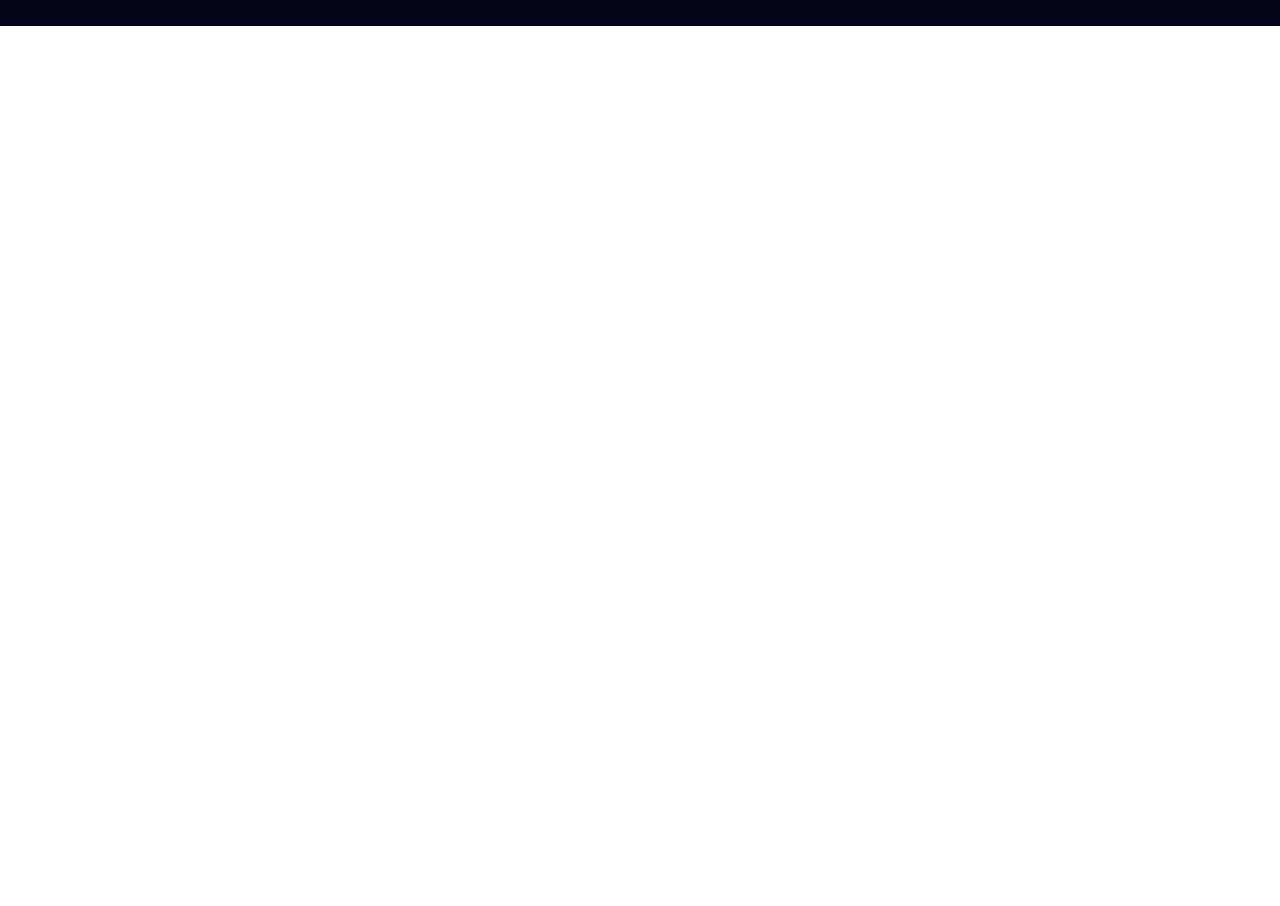
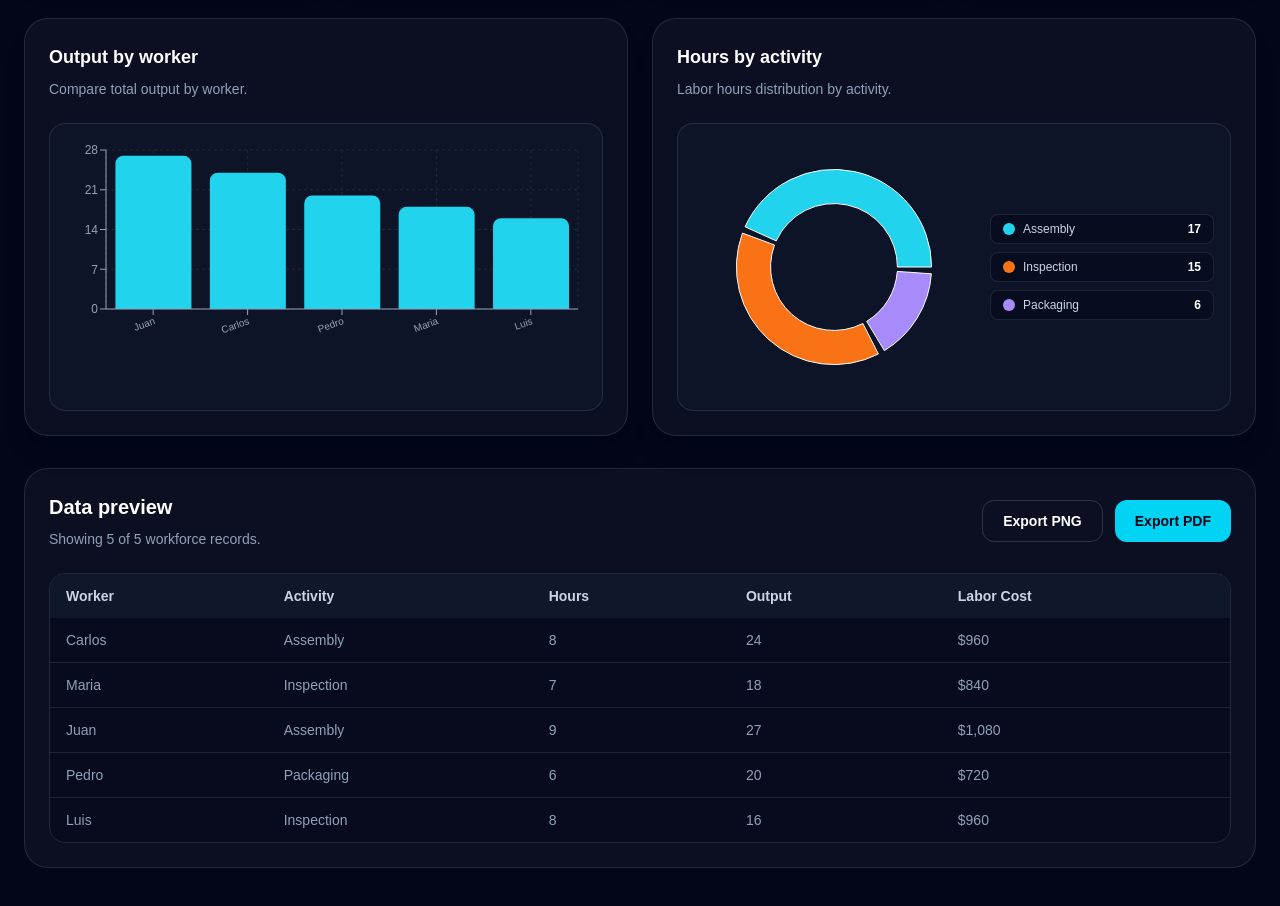
Before and after one commit to kike-Pinto/dashboard-tools-platform, a Next.js app: page /dashboard/workforce-productivity-dashboard in a window 1280 px wide. Shown: the part 1080-1986 px from the top of the page. Before the commit the page ends 1106 px from the top, so only its background shows below. Built offline with nearby package versions, Linux system fonts and the light colour scheme.

Commit message:
feat: add workforce dashboard charts and export

```diff
--- /dev/null
+++ b/src/components/dashboard/WorkforceCharts.tsx
@@ -0,0 +1,159 @@
+'use client'
+
+import { WorkforceRow } from '@/dashboards/workforce-dashboard/types'
+import {
+  Bar,
+  BarChart,
+  CartesianGrid,
+  Cell,
+  Pie,
+  PieChart,
+  ResponsiveContainer,
+  Tooltip,
+  XAxis,
+  YAxis,
+} from 'recharts'
+
+type WorkforceChartProps = {
+  data: WorkforceRow[]
+}
+
+const COLORS = [
+  '#22d3ee',
+  '#f97316',
+  '#a78bfa',
+  '#22c55e',
+  '#f43f5e',
+  '#64748b',
+]
+
+function groupOutputByWorker(data: WorkforceRow[]) {
+  const grouped = data.reduce<Record<string, number>>((acc, row) => {
+    acc[row.worker] = (acc[row.worker] || 0) + row.output
+    return acc
+  }, {})
+
+  return Object.entries(grouped)
+    .map(([worker, output]) => ({ worker, output }))
+    .sort((a, b) => b.output - a.output)
+}
+
+function groupHoursByActivity(data: WorkforceRow[]) {
+  const grouped = data.reduce<Record<string, number>>((acc, row) => {
+    acc[row.activity] = (acc[row.activity] || 0) + row.hours
+    return acc
+  }, {})
+
+  return Object.entries(grouped)
+    .map(([activity, hours]) => ({ activity, hours }))
+    .sort((a, b) => b.hours - a.hours)
+}
+
+export function OutputByWorkerChart({ data }: WorkforceChartProps) {
+  const chartData = groupOutputByWorker(data)
+
+  return (
+    <ResponsiveContainer width='100%' height='100%'>
+      <BarChart
+        data={chartData}
+        margin={{ top: 10, right: 8, left: -20, bottom: 20 }}
+      >
+        <CartesianGrid strokeDasharray='3 3' stroke='#1e293b' />
+
+        <XAxis
+          dataKey='worker'
+          stroke='#94a3b8'
+          fontSize={10}
+          angle={-20}
+          textAnchor='end'
+          height={65}
+          interval={0}
+        />
+
+        <YAxis stroke='#94a3b8' fontSize={12} />
+
+        <Tooltip
+          cursor={{ fill: 'rgba(34, 211, 238, 0.08)' }}
+          contentStyle={{
+            backgroundColor: '#020617',
+            border: '1px solid rgba(34, 211, 238, 0.25)',
+            borderRadius: '12px',
+            color: '#fff',
+          }}
+          labelStyle={{ color: '#e2e8f0' }}
+        />
+
+        <Bar
+          dataKey='output'
+          name='Output'
+          radius={[8, 8, 0, 0]}
+          fill='#22d3ee'
+        />
+      </BarChart>
+    </ResponsiveContainer>
+  )
+}
+
+export function HoursByActivityWorkforceChart({ data }: WorkforceChartProps) {
+  const chartData = groupHoursByActivity(data)
+
+  return (
+    <div className='flex h-full flex-col gap-3 md:grid md:grid-cols-[1fr_0.8fr] md:gap-4'>
+      <div className='h-52 min-h-0 md:h-full'>
+        <ResponsiveContainer width='100%' height='100%'>
+          <PieChart>
+            <Pie
+              data={chartData}
+              dataKey='hours'
+              nameKey='activity'
+              cx='50%'
+              cy='50%'
+              outerRadius='80%'
+              innerRadius='52%'
+              paddingAngle={4}
+            >
+              {chartData.map((entry, index) => (
+                <Cell
+                  key={entry.activity}
+                  fill={COLORS[index % COLORS.length]}
+                />
+              ))}
+            </Pie>
+
+            <Tooltip
+              contentStyle={{
+                backgroundColor: '#020617',
+                border: '1px solid rgba(255,255,255,0.12)',
+                borderRadius: '12px',
+                color: '#fff',
+              }}
+            />
+          </PieChart>
+        </ResponsiveContainer>
+      </div>
+
+      <div className='grid grid-cols-2 gap-2 overflow-hidden md:flex md:max-h-full md:flex-col md:justify-center'>
+        {chartData.map((item, index) => (
+          <div
+            key={item.activity}
+            className='flex items-center justify-between gap-3 rounded-lg border border-white/10 bg-slate-950/50 px-3 py-1.5'
+          >
+            <div className='flex min-w-0 items-center gap-2'>
+              <span
+                className='h-3 w-3 shrink-0 rounded-full'
+                style={{ backgroundColor: COLORS[index % COLORS.length] }}
+              />
+              <span className='truncate text-xs text-slate-300'>
+                {item.activity}
+              </span>
+            </div>
+
+            <span className='text-xs font-semibold text-white'>
+              {item.hours}
+            </span>
+          </div>
+        ))}
+      </div>
+    </div>
+  )
+}
--- a/src/components/dashboard/WorkforceDashboardClient.tsx
+++ b/src/components/dashboard/WorkforceDashboardClient.tsx
@@ -1,8 +1,18 @@
 'use client'
 
+import jsPDF from 'jspdf'
+import { useRef, useState } from 'react'
+import { toPng } from 'html-to-image'
 import { workforceMockData } from '@/dashboards/workforce-dashboard/mockData'
+import { WorkforceRow } from '@/dashboards/workforce-dashboard/types'
 import { calculateWorkforceKPIs } from '@/dashboards/workforce-dashboard/calculate'
 import { formatCurrency, formatNumber } from '@/lib/dashboard/format'
+import {
+  HoursByActivityWorkforceChart,
+  OutputByWorkerChart,
+} from './WorkforceCharts'
+import { ChartCard } from './ChartCard'
+import { DashboardExportActions } from './DashboardExportActions'
 import { KPICard } from './KPICard'
 import { UploadZone } from './UploadZone'
 
@@ -19,20 +29,90 @@ export function WorkforceDashboardClient({
   uploadTitle,
   uploadDescription,
 }: WorkforceDashboardClientProps) {
-  const data = workforceMockData
+  const [data] = useState<WorkforceRow[]>(workforceMockData)
+  const [fileName] = useState('Sample data')
+  const [isExporting, setIsExporting] = useState(false)
+  const dashboardRef = useRef<HTMLDivElement>(null)
+
   const kpi = calculateWorkforceKPIs(data)
+
+  async function handleExportPNG() {
+    if (!dashboardRef.current) return
+
+    setIsExporting(true)
+    await new Promise((r) => setTimeout(r, 100))
+
+    const image = await toPng(dashboardRef.current, {
+      cacheBust: true,
+      pixelRatio: 2,
+      backgroundColor: '#020617',
+    })
+
+    setIsExporting(false)
+
+    const link = document.createElement('a')
+    link.href = image
+    link.download = 'workforce-dashboard.png'
+    link.click()
+  }
+
+  async function handleExportPDF() {
+    if (!dashboardRef.current) return
+
+    setIsExporting(true)
+    await new Promise((r) => setTimeout(r, 100))
+
+    const image = await toPng(dashboardRef.current, {
+      cacheBust: true,
+      pixelRatio: 2,
+      backgroundColor: '#020617',
+    })
+
+    setIsExporting(false)
+
+    const pdf = new jsPDF({
+      orientation: 'landscape',
+      unit: 'px',
+      format: 'a4',
+    })
+
+    const pageWidth = pdf.internal.pageSize.getWidth()
+    const pageHeight = pdf.internal.pageSize.getHeight()
+
+    const margin = 24
+    const imgProps = pdf.getImageProperties(image)
+    const imgWidth = pageWidth - margin * 2
+    const imgHeight = (imgProps.height * imgWidth) / imgProps.width
+
+    const finalHeight = Math.min(imgHeight, pageHeight - margin * 2)
+    const finalWidth =
+      finalHeight === imgHeight
+        ? imgWidth
+        : (imgProps.width * finalHeight) / imgProps.height
+
+    const x = (pageWidth - finalWidth) / 2
+    const y = margin
+
+    pdf.addImage(image, 'PNG', x, y, finalWidth, finalHeight)
+    pdf.save('workforce-dashboard.pdf')
+  }
+
+  function handleFileUpload() {
+    alert('CSV and Excel upload will be connected in the next step.')
+  }
 
   return (
     <>
       <UploadZone
-        fileName='Sample data'
+        fileName={fileName}
         requiredColumns={requiredColumns}
         sampleFile={sampleFile}
         uploadTitle={uploadTitle}
         uploadDescription={uploadDescription}
-        onFileUpload={() => alert('Upload will be connected in the next step.')}
+        onFileUpload={handleFileUpload}
       />
 
+      <div ref={dashboardRef}>
         <section className='mt-8 grid gap-4 md:grid-cols-2 xl:grid-cols-4'>
           <KPICard
             label='Total Hours'
@@ -58,6 +138,76 @@ export function WorkforceDashboardClient({
             helper='Output per labor hour'
           />
         </section>
+
+        <section className='mt-8 grid gap-6 xl:grid-cols-2'>
+          <ChartCard
+            title='Output by worker'
+            description='Compare total output by worker.'
+          >
+            <OutputByWorkerChart data={data} />
+          </ChartCard>
+
+          <ChartCard
+            title='Hours by activity'
+            description='Labor hours distribution by activity.'
+          >
+            <HoursByActivityWorkforceChart data={data} />
+          </ChartCard>
+        </section>
+
+        <section className='mt-8 rounded-3xl border border-white/10 bg-white/4 p-6'>
+          <div className='flex flex-col gap-3 md:flex-row md:items-center md:justify-between'>
+            <div>
+              <h2 className='text-xl font-semibold'>Data preview</h2>
+              <p className='mt-2 text-sm text-slate-400'>
+                Showing {data.length > 10 ? 10 : data.length} of {data.length}{' '}
+                workforce records.
+              </p>
+            </div>
+
+            <DashboardExportActions
+              isExporting={isExporting}
+              onExportPNG={handleExportPNG}
+              onExportPDF={handleExportPDF}
+            />
+          </div>
+
+          <div className='mt-6 overflow-x-auto rounded-2xl border border-white/10'>
+              <table className='min-w-180 w-full text-left text-sm'>
+              <thead className='bg-slate-900 text-slate-300'>
+                <tr>
+                  <th className='px-4 py-3'>Worker</th>
+                  <th className='px-4 py-3'>Activity</th>
+                  <th className='px-4 py-3'>Hours</th>
+                  <th className='px-4 py-3'>Output</th>
+                  <th className='px-4 py-3'>Labor Cost</th>
+                </tr>
+              </thead>
+
+              <tbody className='divide-y divide-white/10 bg-slate-950/40 text-slate-400'>
+                {data.slice(0, 10).map((row) => (
+                  <tr key={`${row.worker}-${row.activity}-${row.hours}`}>
+                    <td className='px-4 py-3'>{row.worker}</td>
+                    <td className='px-4 py-3'>{row.activity}</td>
+                    <td className='px-4 py-3'>{formatNumber(row.hours)}</td>
+                    <td className='px-4 py-3'>{formatNumber(row.output)}</td>
+                    <td className='px-4 py-3'>
+                      {formatCurrency(row.labor_cost)}
+                    </td>
+                  </tr>
+                ))}
+              </tbody>
+            </table>
+
+            {data.length > 10 && (
+              <div className='border-t border-white/10 bg-slate-950/60 px-4 py-3 text-sm text-slate-400'>
+                Only the first 10 rows are shown to keep the dashboard export
+                clean.
+              </div>
+            )}
+          </div>
+        </section>
+      </div>
     </>
   )
 }
```
Lines whose indentation alone changed are shown as unchanged.
